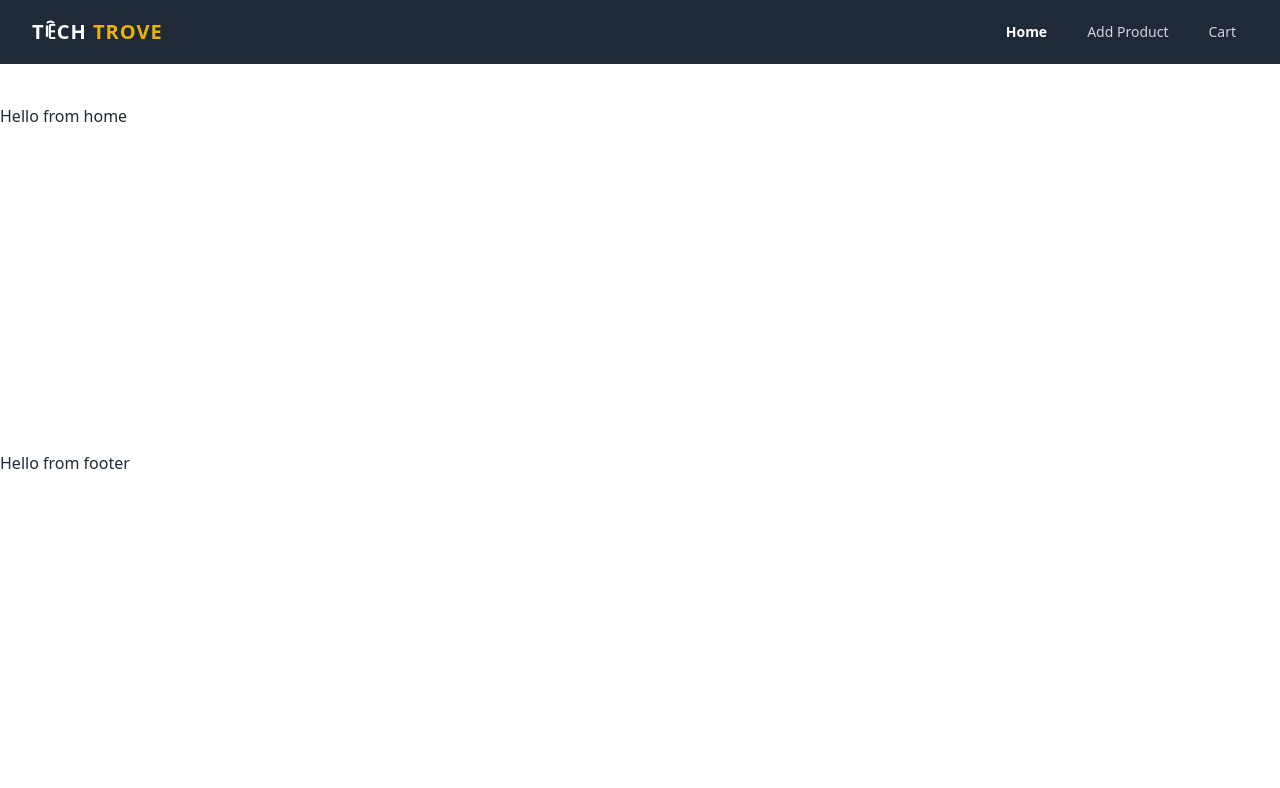
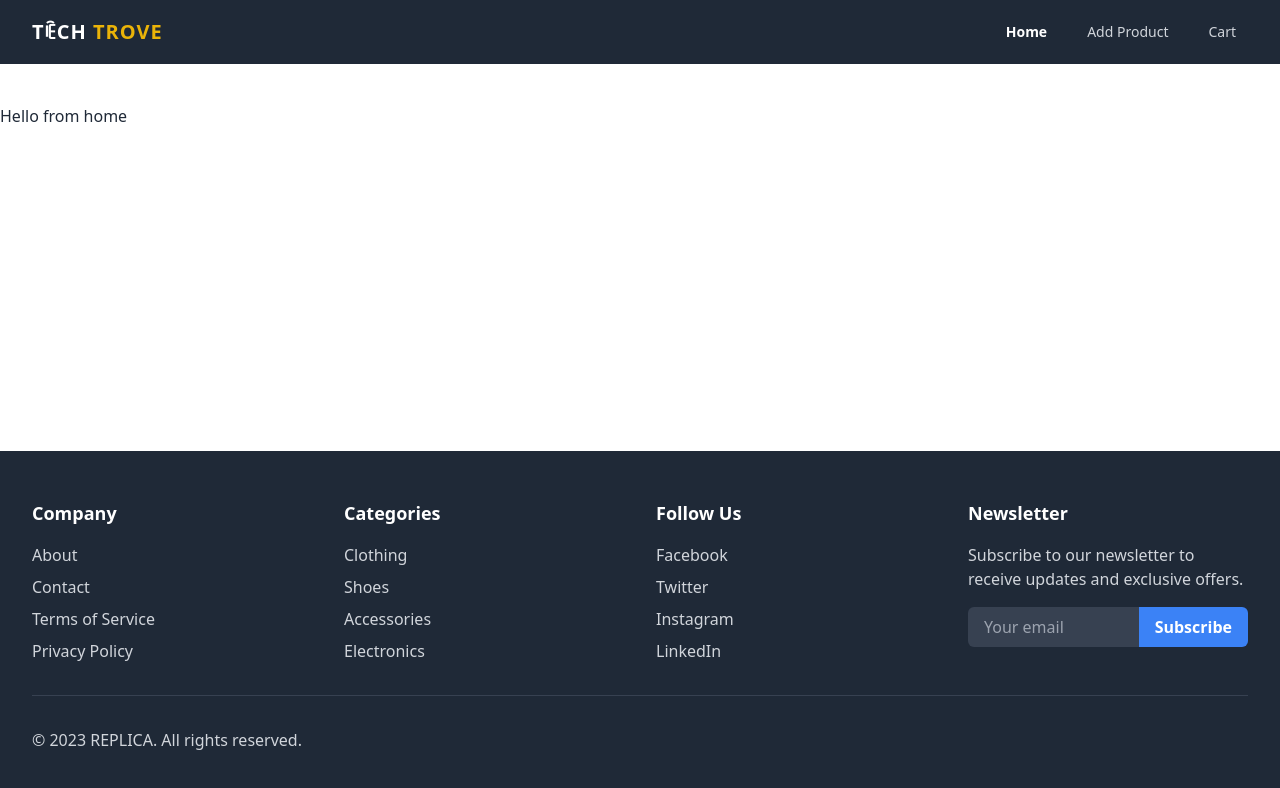
Before and after one commit to RahulSaha1998/Tech-trove-client, a React (Vite) app: page / in a window 1280 px wide. Shown: the top 788 px of the page. Built offline with nearby package versions, Linux system fonts and the light colour scheme.

Commit message:
create footer

```diff
--- a/src/shared/Footer.jsx
+++ b/src/shared/Footer.jsx
@@ -1,10 +1,113 @@
-
 const Footer = () => {
-    return (
-        <div>
-            <h2>Hello from footer</h2>
+  return (
+    <footer className="bg-gray-800">
+      <div className="max-w-7xl mx-auto py-12 px-4 sm:px-6 lg:px-8">
+        <div className="grid grid-cols-1 md:grid-cols-2 lg:grid-cols-4 gap-8">
+          <div className="col-span-1">
+            <h3 className="text-white text-lg font-bold">Company</h3>
+            <ul className="mt-4 space-y-2">
+              <li>
+                <a href="#" className="text-gray-300 hover:text-white">
+                  About
+                </a>
+              </li>
+              <li>
+                <a href="#" className="text-gray-300 hover:text-white">
+                  Contact
+                </a>
+              </li>
+              <li>
+                <a href="#" className="text-gray-300 hover:text-white">
+                  Terms of Service
+                </a>
+              </li>
+              <li>
+                <a href="#" className="text-gray-300 hover:text-white">
+                  Privacy Policy
+                </a>
+              </li>
+            </ul>
+          </div>
+          <div className="col-span-1">
+            <h3 className="text-white text-lg font-bold">Categories</h3>
+            <ul className="mt-4 space-y-2">
+              <li>
+                <a href="#" className="text-gray-300 hover:text-white">
+                  Clothing
+                </a>
+              </li>
+              <li>
+                <a href="#" className="text-gray-300 hover:text-white">
+                  Shoes
+                </a>
+              </li>
+              <li>
+                <a href="#" className="text-gray-300 hover:text-white">
+                  Accessories
+                </a>
+              </li>
+              <li>
+                <a href="#" className="text-gray-300 hover:text-white">
+                  Electronics
+                </a>
+              </li>
+            </ul>
+          </div>
+          <div className="col-span-1">
+            <h3 className="text-white text-lg font-bold">Follow Us</h3>
+            <ul className="mt-4 space-y-2">
+              <li>
+                <a href="#" className="text-gray-300 hover:text-white">
+                  Facebook
+                </a>
+              </li>
+              <li>
+                <a href="#" className="text-gray-300 hover:text-white">
+                  Twitter
+                </a>
+              </li>
+              <li>
+                <a href="#" className="text-gray-300 hover:text-white">
+                  Instagram
+                </a>
+              </li>
+              <li>
+                <a href="#" className="text-gray-300 hover:text-white">
+                  LinkedIn
+                </a>
+              </li>
+            </ul>
+          </div>
+          <div className="col-span-1">
+            <h3 className="text-white text-lg font-bold">Newsletter</h3>
+            <p className="mt-4 text-gray-300">
+              Subscribe to our newsletter to receive updates and exclusive
+              offers.
+            </p>
+            <form className="mt-4">
+              <div className="flex">
+                <input
+                  type="email"
+                  placeholder="Your email"
+                  className="px-4 py-2 rounded-l-md focus:outline-none focus:ring-2 focus:ring-blue-500 w-full bg-gray-700 text-gray-300"
+                />
+                <button
+                  type="submit"
+                  className="bg-blue-500 hover:bg-blue-600 text-white font-semibold px-4 py-2 rounded-r-md focus:outline-none focus:ring-2 focus:ring-blue-500"
+                >
+                  Subscribe
+                </button>
+              </div>
+            </form>
+          </div>
         </div>
-    );
+        <hr className="mt-8 border-gray-700" />
+        <p className="text-gray-300 mt-8">
+          © 2023 REPLICA. All rights reserved.
+        </p>
+      </div>
+    </footer>
+  );
 };
 
 export default Footer;
```
